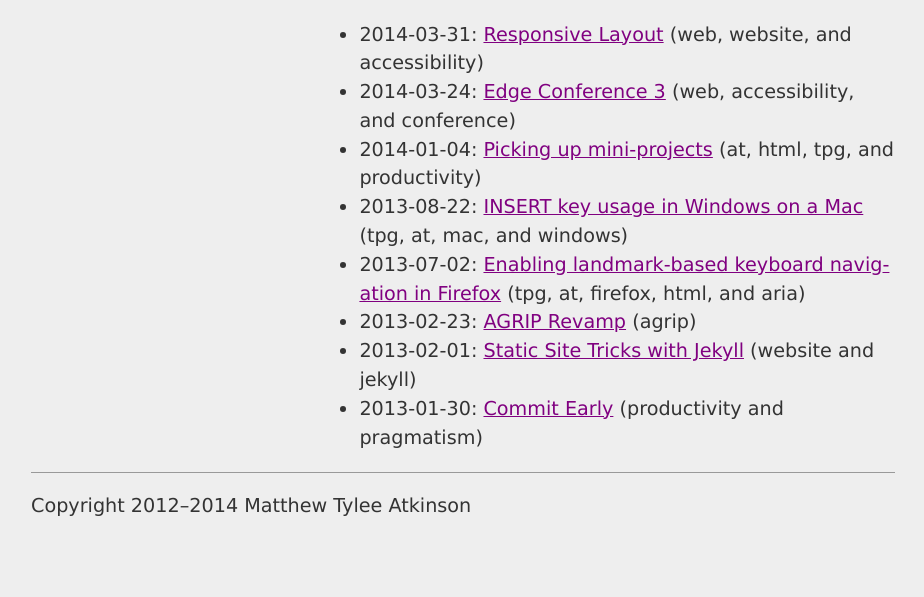
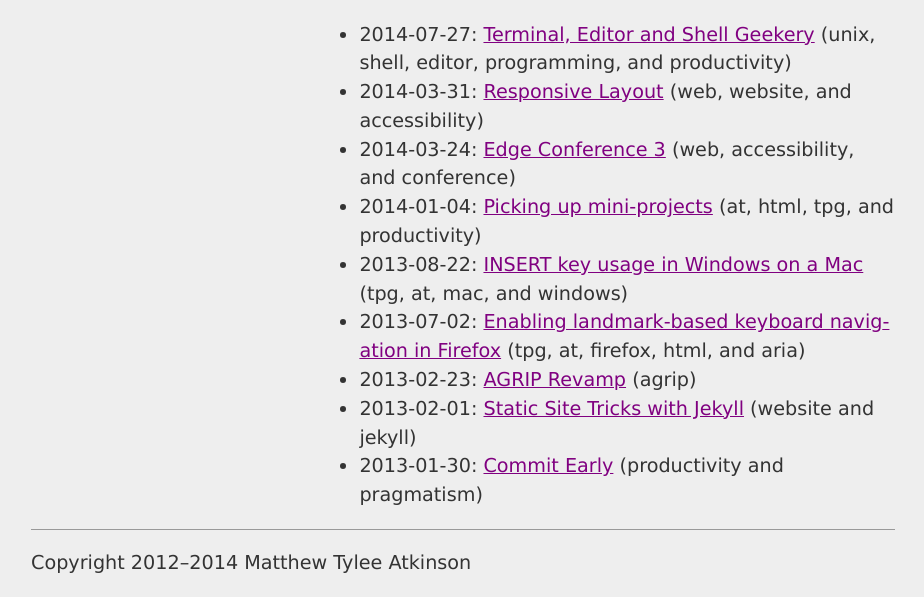
Before and after one commit to matatk/matatk.github.io, a Jekyll site: the page built from index.html, in a window 1280 px wide, cut to the strip 451-1048 px from the top of the page. Shown: the whole strip, without its empty margins (177-1101 px from the left). Built offline with Jekyll 4.4.1, drawn with Linux system fonts in a browser that asks for light colours; before the commit the page ends 991 px from its top, so only the background shows below that; part of the change alters nothing that is shown.

Commit message:
Post; Image Styling
* Add post about terminal, editor and shell.
* Make images their container's width and have a drop-shadow.

```diff
--- /dev/null
+++ b/_posts/2014-07-27-terminal-editor-and-shell-geekery.md
@@ -0,0 +1,48 @@
+---
+layout: article
+title: Terminal, Editor and Shell Geekery
+tags: unix shell editor programming productivity
+---
+
+It's been a busy few months and I am lucky to be learning lots through work and other projects, though somewhat failing to share interesting stuff here! Anyway, inspired by watching one of my friends use a computer almost exclusively sans mouse/trackpad, and by a [test-driven development](http://en.wikipedia.org/wiki/Test-driven_development) kata on which [Mark Withall](http://markwithall.com/) and I are working [I should make a separate post on this soon], I wanted to get more productive with my coding.
+
+## Terminal
+
+The first step was to move to [iTerm2](http://iterm2.com) which allows me to have a full-screen terminal window with three panes: a full-height left-hand one for code; a top-right one for revision control and a bottom-right one continually running tests in a loop.
+
+![Coding kata screenshot with some omni completion occuring](/images/posts/2014-07-27-terminal-editor-and-shell-geekery/coding-kata-session.png)
+
+I need rather large text, so there's a bit of a trade-off between pane widths, though I try to ensure they're all at least 80 by 25 characters if possible.
+
+## Editor
+
+I've been using Vim since my undergrad year in industry, where it made short work of manipulating large volumes of text-based data, but I've never really grokked it.  Recently I've cranked my [Vim](http://www.vim.org) config up to eleven using the excellend [Vundle](https://github.com/gmarik/Vundle.vim) and several plugins such as
+
+ * [ropevim](https://github.com/python-rope/ropevim) for refactoring Python
+ * [jedi-vim](https://github.com/davidhalter/jedi-vim) for autocompleting Python
+ * [Syntastic](https://github.com/scrooloose/syntastic) for syntax checking
+ * [Gundo](http://sjl.bitbucket.org/gundo.vim/) for unlocking the potential of Vim's undo history tree
+
+and I'm looking forward to becoming proficient with these and more in due course!  When smoothly rocking along with Vim, it seems a good idea to thoroughly check out Emacs again in order to pick things up from a different perspective.
+
+Some have asked why I don't move into the 21st century---maybe I should try some more modern editors, but for me (and it seems others) Vim still offers a clean, yet also helpful and productive development environment and I do enjoy its modal nature, keyboard-centricity, maleability and aesthetic.  Also I love that, whilst so many systems, platforms and hardware/software standards have come and gone, we can still rely on these trusty tools (along with serial ports, who still [KBO](http://www.urbandictionary.com/define.php?term=kbo&defid=2137593))---it's almost as if I'm a "real hacker", not just out of obsession with the supposed quaint or eccentric, but because these tools seriously deliver the goods.
+
+## Shell
+
+Another change I've made, with a helpful nudge from my colleague [Karl Groves](http://www.karlgroves.com) and [a presentation I read online](http://www.slideshare.net/jaguardesignstudio/why-zsh-is-cooler-than-your-shell-16194692), is to move to [zsh](http://www.zsh.org) from Bash (which taught me so much and I have enjoyed and relied on for many years).  There is a great distribution of configuration, themes and plugins for zsh called [oh-my-zsh](http://ohmyz.sh) but so far I've decided to roll my own config, drawing a lot from the examples there and in the manual and tutorials many others have written.  So far I'm really enjoying
+
+ * The even more awesome completion,
+ * including being able to expand paths (e.g. `/u/l/b` to `/usr/local/bin`).
+ * Dropping the `cd` and just issuing directory names to change to them and
+ * the directory history stack.
+ * Customising the autocompletion and other interfaces, and my prompt and using colour names instead of escape codes.
+
+Whilst Bash is still awesome, I'm enjoying the way that zsh works---though all this exploration of shells has also lead me to discover [fish](http://fishshell.com), which sounds compelling (it has a sort-of "there's only one way to do it"/"it just works" [philosophy](http://fishshell.com/docs/current/design.html) and even includes syntax highlighting); when my zsh config has settled, I intend to explore fish, too.
+
+## Powerline
+
+I was blown away by the striking, yet simple and informative [agnoster theme for zsh](https://gist.github.com/agnoster/3712874) and wondered if those techniques and aesthetic could be applied elsewhere; eventually I discovered [Powerline](https://github.com/Lokaltog/powerline) (there are lighter-weight related projects, for those who are interested) and find it compelling---something to check out when my `.zshrc` et al a bit more solid...
+
+## My Dotfiles GitHub Repo
+
+Like many others (whom I've shamelessly copied in terms of repo structure) I have put my [dotfiles on GitHub](https://github.com/matatk/dotfiles) for easy set-up across boxen.  I have tried to document them (particularly the zsh and Vim stuff) and I hope you find something useful in there.
--- a/style/me.css
+++ b/style/me.css
@@ -114,6 +114,11 @@ dl.article-meta ul {
 	line-height: 2.5em;  /* a little cosy, with the largest font size of 4em */
 }
 
+img {
+	width: 100%;
+	box-shadow: 0.25em 0.25em 0.5em #888;
+}
+
 /* Major breakpoint */
 /* Horizontal nav items */
 @media screen and (min-width: 35em) {
```
Also changed, not shown: images/posts/2014-07-27-terminal-editor-and-shell-geekery/coding-kata-session.png (added).
